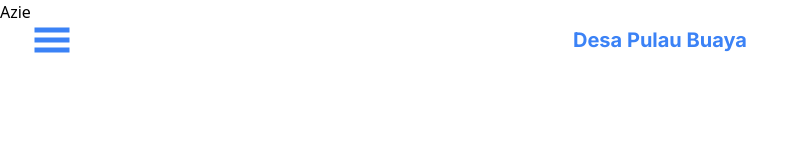
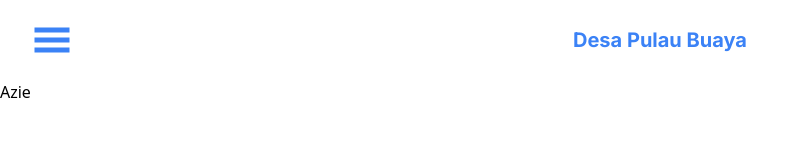
Before and after one commit to aziemp66/Desa-Pulau-Buaya-Front-End, a React (Vite) app: page / in a window 1280 px wide. Shown: the top 160 px of the page, without its empty margins (0-809 px from the left). Built offline with nearby package versions, Linux system fonts and the light colour scheme.

Commit message:
Completed Working on Sidebar & Navbar

```diff
--- a/package.json
+++ b/package.json
@@ -3,7 +3,7 @@
   "private": true,
   "version": "0.0.0",
   "scripts": {
-    "start": "npx prettier --write . && vite",
+    "start": "vite",
     "build": "vite build",
     "preview": "vite preview",
     "prepare": "husky install",
--- a/src/App.jsx
+++ b/src/App.jsx
@@ -7,9 +7,13 @@ import Home from "./Pages/Home/Home";
 function App() {
   const [show, setShow] = useState(false);
   return (
-    <div className="flex flex-1">
+    <div className="flex">
       <Sidebar toggleShow={setShow} show={show} />
-      <div className="">
+      <div
+        className={`transition-all duration-500 ease-in-out ${
+          !show && "lg:-translate-x-80"
+        }`}
+      >
         <Navbar toggleShow={setShow} show={show} />
         <Routes>
           <Route path="/" element={<Home />} />
--- a/src/Components/Ui/Navbar/Navbar.jsx
+++ b/src/Components/Ui/Navbar/Navbar.jsx
@@ -2,20 +2,16 @@ import React from "react";
 import { Link, useLocation } from "react-router-dom";
 import { Fade } from "react-reveal";
 
-import {
-  AiFillHome,
-  AiFillInfoCircle,
-  AiOutlineHistory,
-  AiOutlineArrowUp,
-} from "react-icons/ai";
+import { AiFillHome, AiFillInfoCircle, AiOutlineHistory } from "react-icons/ai";
 import { GiVillage, GiHamburgerMenu } from "react-icons/gi";
-import { IoMdArrowDropupCircle } from "react-icons/io";
 
 const Navbar = ({ toggleShow, show }) => {
   const location = useLocation();
   return (
     <div
-      className={`flex flex-row ${location.pathname === "/" && "lg:absolute"}`}
+      className={`flex flex-row ${
+        location.pathname === "/" && "lg:bg-transparent"
+      }`}
     >
       <div className="flex flex-col">
         <div
@@ -27,14 +23,12 @@ const Navbar = ({ toggleShow, show }) => {
         >
           <div
             className={`flex justify-center items-center ${
-              show && "lg:hidden"
+              show && "lg:invisible"
             }`}
             onClick={() => toggleShow((prev) => !prev)}
           >
             <GiHamburgerMenu
-              className={`w-10 h-10 text-blue-500 hover:text-blue-600 active:text-blue-700 cursor-pointer ${
-                show && "lg:hidden"
-              } transition-all`}
+              className={`w-10 h-10 text-blue-500 hover:text-blue-600 active:text-blue-700 cursor-pointer transition-all animate-fade`}
             />
           </div>
           <div className="flex justify-center items-center w-full">
--- a/src/Components/Ui/Sidebar/Sidebar.jsx
+++ b/src/Components/Ui/Sidebar/Sidebar.jsx
@@ -14,9 +14,9 @@ const Sidebar = ({ show, toggleShow }) => {
   };
   return (
     <div
-      className={`-translate-x-full absolute lg:flex-col bg-slate-100 h-screen gap-32 items-center ${
-        show && "lg:translate-x-0"
-      }  transition-all duration-300 ease-in-out`}
+      className={`hidden lg:block lg:flex-col bg-slate-100 h-screen gap-32 items-center ${
+        !show && "lg:-translate-x-full lg"
+      }  transition-all duration-500 ease-in-out`}
     >
       <div className="w-80 py-[21px] border-b-2 border-slate-200 px-6 border-r-2 ">
         <div className="text-blue-500 font-inter font-bold text-3xl text-center flex justify-between items-center">
--- a/tailwind.config.js
+++ b/tailwind.config.js
@@ -5,6 +5,15 @@ module.exports = {
       fontFamily: {
         inter: ["inter", "sans-serif"],
       },
+      animation: {
+        fade: "fadeOut 0.5s ease-in-out",
+      },
+      keyframes: (theme) => ({
+        fadeOut: {
+          "0%": { backgroundColor: theme("text.blue.500") },
+          "100%": { backgroundColor: theme("text.transparent") },
+        },
+      }),
     },
   },
   plugins: [],
```
